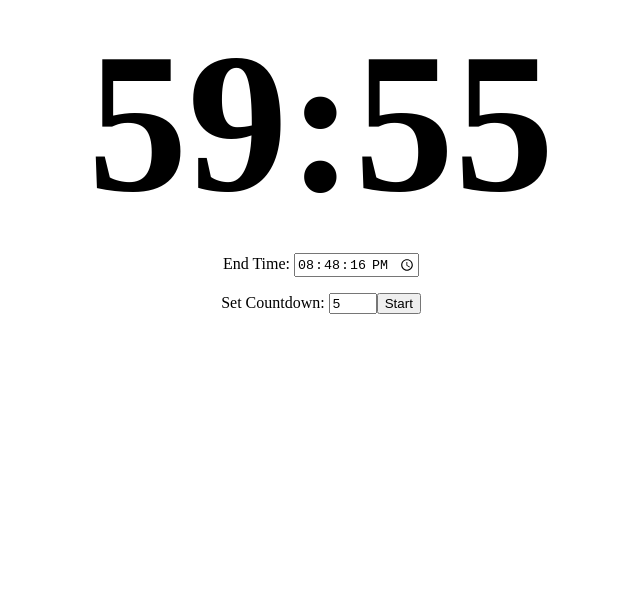
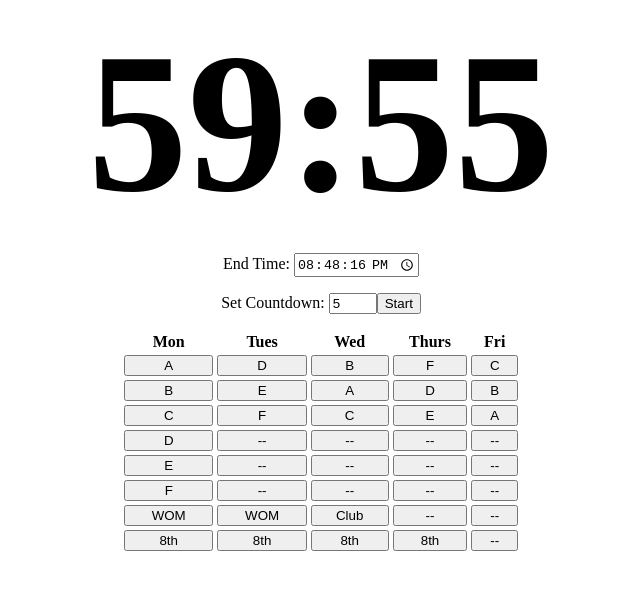
Before and after one commit to jcollard/CountDownTimer, an Angular app in the folder CountDown/: page / in a window 1280 px wide. Shown: the top 590 px of the page, without its empty margins (319-959 px from the left). Built offline with nearby package versions, Linux system fonts and the light colour scheme.

Commit message:
wip: Start setTimeT feature.

```diff
--- a/CountDown/src/app/countdown.component.css
+++ b/CountDown/src/app/countdown.component.css
@@ -4,3 +4,13 @@
     font-weight: bold;
     text-align: center;
 }
+
+.calendar {
+    margin-left: auto;
+    margin-right: auto;
+    width: 400px;
+}
+
+.calendar button {
+    width: 100%;
+}
--- a/CountDown/src/app/countdown.component.html
+++ b/CountDown/src/app/countdown.component.html
@@ -3,10 +3,84 @@
 </div>
 <div style="text-align: center;">
     <p>
-        End Time: <input type="time" [(ngModel)]="endAt"/>
+        End Time: <input type="time" [(ngModel)]="endAt" />
         <!-- <input type="time" (ngModel)="endAt"/> -->
-     </p>
-     <p>Set Countdown: <input type="number" size="2" [(ngModel)]="timeSet" style="width:40px"/> <button (click)="this.setTime(this.timeSet)">Start</button></p>
+    </p>
+    <p>Set Countdown: <input type="number" size="2" [(ngModel)]="timeSet" style="width:40px" /> <button
+            (click)="this.setTime(this.timeSet)">Start</button></p>
+
+    <table class="calendar">
+        <th>Mon</th>
+        <th>Tues</th>
+        <th>Wed</th>
+        <th>Thurs</th>
+        <th>Fri</th>
+
+        <tr>
+            <td><button (click)="this.setTimeT(8,35)">A</button></td>
+            <td><button>D</button></td>
+            <td><button>B</button></td>
+            <td><button>F</button></td>
+            <td><button>C</button></td>
+        </tr>
+
+        <tr>
+            <td><button>B</button></td>
+            <td><button>E</button></td>
+            <td><button>A</button></td>
+            <td><button>D</button></td>
+            <td><button>B</button></td>
+        </tr>
+
+        <tr>
+            <td><button>C</button></td>
+            <td><button>F</button></td>
+            <td><button>C</button></td>
+            <td><button>E</button></td>
+            <td><button>A</button></td>
+        </tr>
+
+        <tr>
+            <td><button>D</button></td>
+            <td><button>--</button></td>
+            <td><button>--</button></td>
+            <td><button>--</button></td>
+            <td><button>--</button></td>
+        </tr>
+
+        <tr>
+            <td><button>E</button></td>
+            <td><button>--</button></td>
+            <td><button>--</button></td>
+            <td><button>--</button></td>
+            <td><button>--</button></td>
+        </tr>
+
+        <tr>
+            <td><button>F</button></td>
+            <td><button>--</button></td>
+            <td><button>--</button></td>
+            <td><button>--</button></td>
+            <td><button>--</button></td>
+        </tr>
+
+        <tr>
+            <td><button>WOM</button></td>
+            <td><button>WOM</button></td>
+            <td><button>Club</button></td>
+            <td><button>--</button></td>
+            <td><button>--</button></td>
+        </tr>
+
+        <tr>
+            <td><button>8th</button></td>
+            <td><button>8th</button></td>
+            <td><button>8th</button></td>
+            <td><button>8th</button></td>
+            <td><button>--</button></td>
+        </tr>
 
 
+
+    </table>
 </div>
--- a/CountDown/src/app/countdown.component.ts
+++ b/CountDown/src/app/countdown.component.ts
@@ -51,10 +51,22 @@ export class CountDownComponent implements OnInit, AfterViewInit {
   public setTime(minutes: number): void {
     const targetTime: Date = new Date();
     targetTime.setTime(new Date().getTime() + minutes * 60 * 1000);
-    const hours: string = `${targetTime.getHours()}`.padStart(2, '0');
-    const mins: string = `${targetTime.getMinutes()}`.padStart(2, '0');
-    const seconds: string = `${targetTime.getSeconds()}`.padStart(2, '0');
-    this.endAt = `${hours}:${mins}:${seconds}`;
+    this.endAt = this.dateToString(targetTime);
+  }
+
+  private dateToString(d: Date): string {
+    const hours: string = `${d.getHours()}`.padStart(2, '0');
+    const mins: string = `${d.getMinutes()}`.padStart(2, '0');
+    const seconds: string = `${d.getSeconds()}`.padStart(2, '0');
+    return `${hours}:${mins}:${seconds}`;
+  }
+
+  public setTimeT(hour: number, minutes: number): void {
+    const targetTime: Date = new Date();
+    targetTime.setHours(hour);
+    targetTime.setMinutes(minutes);
+    targetTime.setSeconds(0);
+    this.endAt = this.dateToString(targetTime);
   }
 
 }
```
